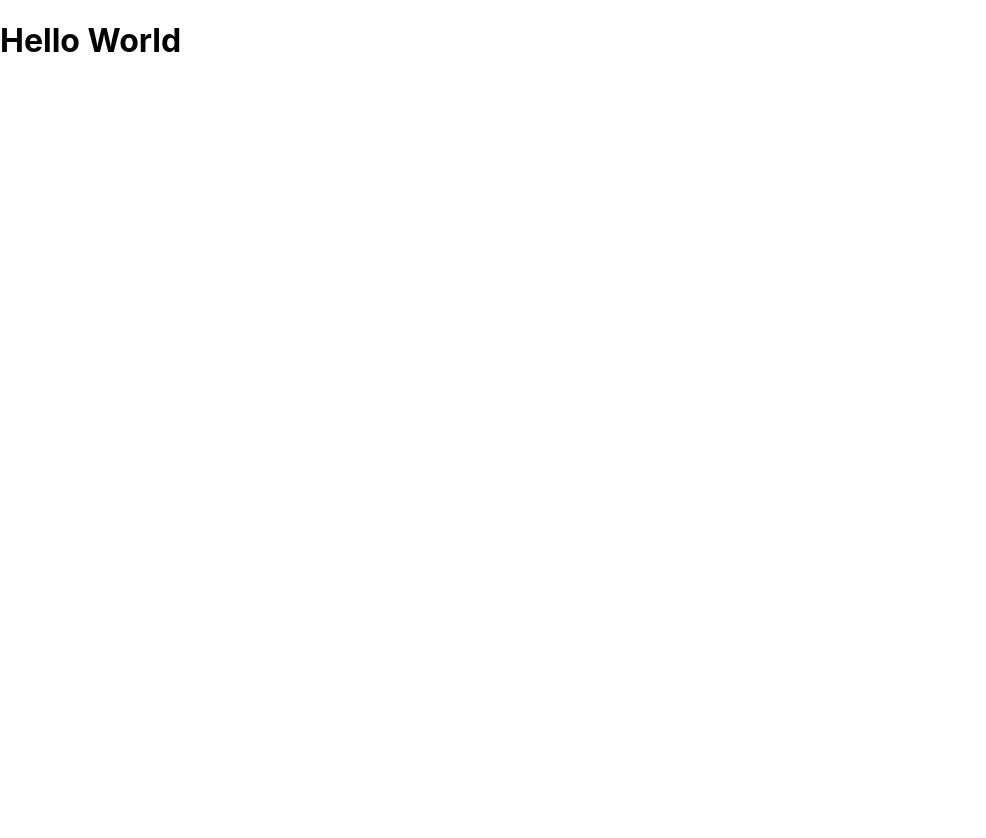
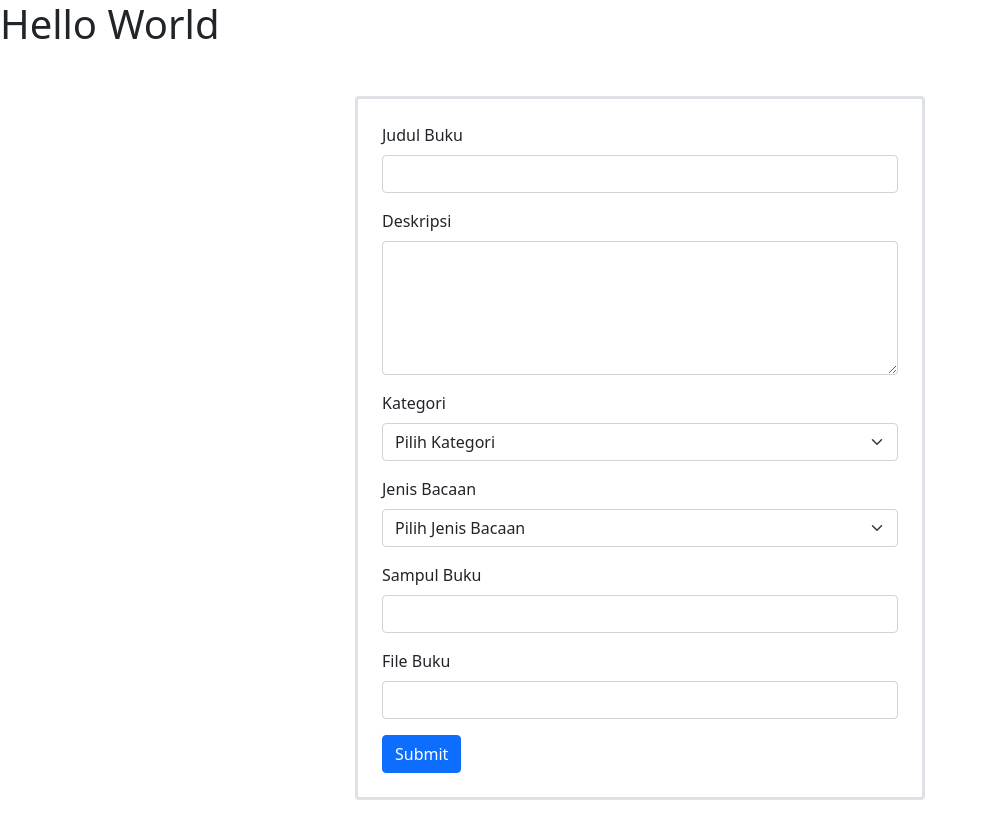
Before and after one commit to TriYogaF/final-project-engineering-64, a React (Create React App) app in the folder frontend/: page /uploadbook in a window 1280 px wide. Shown: the top 838 px of the page, without its empty margins (0-986 px from the left). Before the commit the page ends 800 px from the top, so only its background shows below. Built offline with nearby package versions, Linux system fonts and the light colour scheme.

Commit message:
add layout upload-book

```diff
--- a/frontend/package.json
+++ b/frontend/package.json
@@ -6,8 +6,11 @@
     "@testing-library/jest-dom": "^5.16.4",
     "@testing-library/react": "^13.3.0",
     "@testing-library/user-event": "^13.5.0",
+    "bootstrap": "^5.1.3",
     "react": "^18.1.0",
+    "react-bootstrap": "^2.4.0",
     "react-dom": "^18.1.0",
+    "react-router-dom": "^6.3.0",
     "react-scripts": "5.0.1",
     "web-vitals": "^2.1.4"
   },
--- a/frontend/src/App.js
+++ b/frontend/src/App.js
@@ -1,10 +1,14 @@
-import logo from './logo.svg';
-import './App.css';
+import "./App.css";
+import UploadBook from "./pages/UploadBook";
+import { Routes, Route } from "react-router-dom";
 
 function App() {
   return (
     <div>
       <h1>Hello World</h1>
+      <Routes>
+        <Route path="/uploadbook" element={<UploadBook />} />
+      </Routes>
     </div>
   );
 }
--- a/frontend/src/index.js
+++ b/frontend/src/index.js
@@ -1,13 +1,17 @@
-import React from 'react';
-import ReactDOM from 'react-dom/client';
-import './index.css';
-import App from './App';
-import reportWebVitals from './reportWebVitals';
+import React from "react";
+import ReactDOM from "react-dom/client";
+import "./index.css";
+import App from "./App";
+import reportWebVitals from "./reportWebVitals";
+import "bootstrap/dist/css/bootstrap.min.css";
+import { BrowserRouter } from "react-router-dom";
 
-const root = ReactDOM.createRoot(document.getElementById('root'));
+const root = ReactDOM.createRoot(document.getElementById("root"));
 root.render(
   <React.StrictMode>
-    <App />
+    <BrowserRouter>
+      <App />
+    </BrowserRouter>
   </React.StrictMode>
 );
 
--- /dev/null
+++ b/frontend/src/pages/UploadBook.js
@@ -0,0 +1,54 @@
+import React from "react";
+import { Container, Form, Row, Col, Button } from "react-bootstrap";
+
+function UploadBook() {
+  return (
+    <Container className="my-5">
+      <Row className="justify-content-center">
+        <Col className="col-6 border border-3 p-4 rounded">
+          <Form>
+            <Form.Group className="mb-3" controlId="inputJudul">
+              <Form.Label>Judul Buku</Form.Label>
+              <Form.Control type="text" />
+            </Form.Group>
+            <Form.Group className="mb-3" controlId="inputDeskripsi">
+              <Form.Label>Deskripsi</Form.Label>
+              <Form.Control as="textarea" rows={5} />
+            </Form.Group>
+            <Form.Group className="mb-3" controlId="inputKategori">
+              <Form.Label>Kategori</Form.Label>
+              <Form.Select>
+                <option>Pilih Kategori</option>
+                <option value="1">Novel</option>
+                <option value="2">Karya Ilmiah</option>
+                <option value="3">Dokumenter</option>
+              </Form.Select>
+            </Form.Group>
+            <Form.Group className="mb-3" controlId="inputJenisBacaan">
+              <Form.Label>Jenis Bacaan</Form.Label>
+              <Form.Select>
+                <option>Pilih Jenis Bacaan</option>
+                <option value="1">Novel</option>
+                <option value="2">Karya Ilmiah</option>
+                <option value="3">Dokumenter</option>
+              </Form.Select>
+            </Form.Group>
+            <Form.Group className="mb-3" controlId="inputSampulBuku">
+              <Form.Label>Sampul Buku</Form.Label>
+              <Form.Control type="text" />
+            </Form.Group>
+            <Form.Group className="mb-3" controlId="inputFileBuku">
+              <Form.Label>File Buku</Form.Label>
+              <Form.Control type="text" />
+            </Form.Group>
+            <Button variant="primary" type="submit">
+              Submit
+            </Button>
+          </Form>
+        </Col>
+      </Row>
+    </Container>
+  );
+}
+
+export default UploadBook;
```
Also changed, not shown: 1 other file (tests, documents, lock files or other folders).
